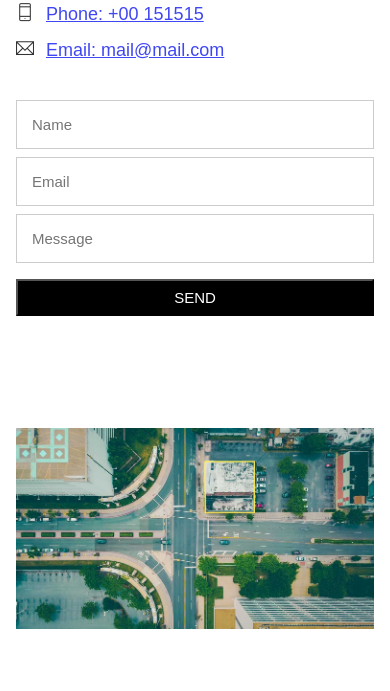
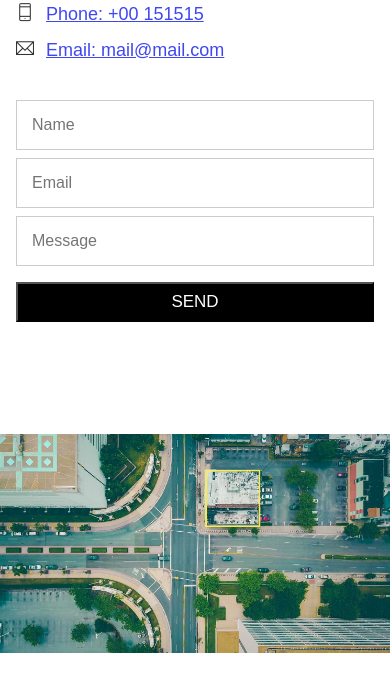
Before and after one commit to ngducvinh/ngducvinh.github.io, a plain HTML site: page index.html in a window 390 px wide. Shown: the part 3840-4531 px from the top of the page. Drawn offline with Linux system fonts and the light colour scheme.

Commit message:
first commit

```diff
--- a/assets/css/responsive.css
+++ b/assets/css/responsive.css
@@ -18,6 +18,10 @@
     }
     .contact-form .form-control{
         padding: 15px;
+        font-size: 16px;
+    }
+    .contact-submit-btn{
+        font-size: 17px;
     }
     footer .socials-list {
         font-size: 48px;
--- a/assets/css/style.css
+++ b/assets/css/style.css
@@ -357,6 +357,7 @@
     background-color: black;
 
     display: inline-block;
+    -webkit-appearance: none;
    }
    .place-buy-btn:hover{
     opacity: 0.6;
@@ -513,8 +514,11 @@
     opacity: 0.6;
 }
 .map-section img{
-    width: 100%;
+
+    max-width: 100%;
     margin-bottom: 64px;
+
+
 
 
 }
@@ -523,6 +527,7 @@
     #footer{
         padding: 0px 16px 112px;
         text-align: center;
+
 
     }
 #footer .socials-list{
--- a/index.html
+++ b/index.html
@@ -166,7 +166,7 @@
 
 
                        </div>
-                    <input class="form-submit mt-16 full-width" type="submit" value="SEND">
+                    <input class="contact-submit-btn form-submit mt-16 full-width" type="submit" value="SEND">
                        </form>
                     </div>
                   </div>
@@ -174,10 +174,13 @@
 
 
             </div>
+
+            <div class="map-section">
+                <img src="./assets/css/slider/map.jpg" alt="Map">
+            </div>
+
             <div id="footer">
-                <div class="map-section">
-                    <img src="./assets/css/slider/map.jpg" alt="Map">
-                </div>
+
 
                 <div class="socials-list">
                     <a href=""><i class="ti-facebook"></i></a>
```
